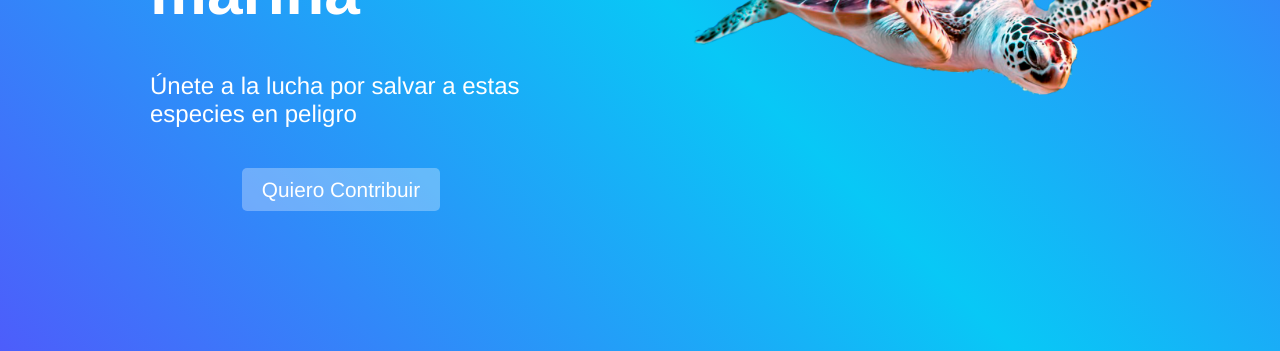
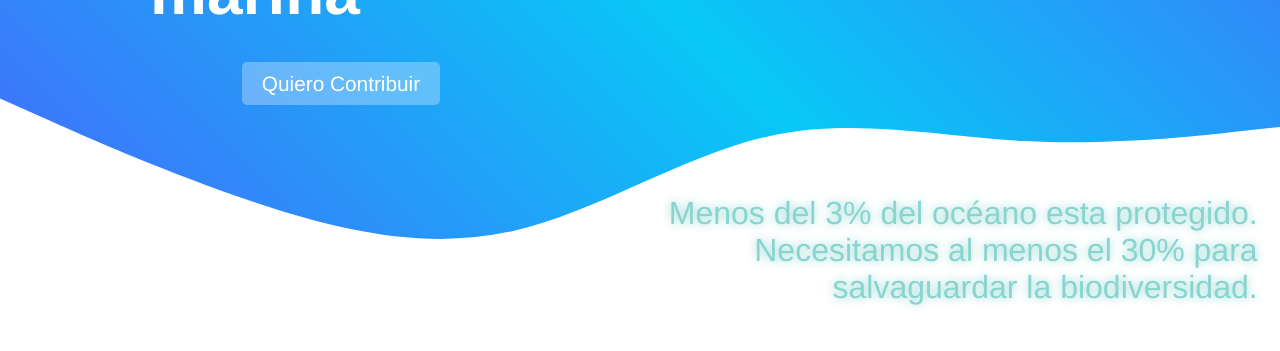
Before and after one commit to JosafatJimenezB/HacktTheOcean-Hackaton, a Vue app in the folder client/: page /#/ in a window 1280 px wide. Shown: the part 446-797 px from the top of the page. Built offline with nearby package versions, Linux system fonts and the light colour scheme.

Commit message:
add: agregando un wave a la landing

```diff
--- a/client/src/App.vue
+++ b/client/src/App.vue
@@ -4,6 +4,7 @@
 </template>
 
 <style>
+
 #app {
   font-family: Avenir, Helvetica, Arial, sans-serif;
   -webkit-font-smoothing: antialiased;
--- a/client/src/components/LandingPage.vue
+++ b/client/src/components/LandingPage.vue
@@ -8,6 +8,8 @@
         <div class="img-container">
             <img src="../assets/tortuga-carey.png" alt="">
         </div>
+        <svg xmlns="http://www.w3.org/2000/svg" viewBox="0 0 1440 320"><path fill="#ffffff" fill-opacity="1" d="M0,32L48,53.3C96,75,192,117,288,149.3C384,181,480,203,576,181.3C672,160,768,96,864,74.7C960,53,1056,75,1152,80C1248,85,1344,75,1392,69.3L1440,64L1440,320L1392,320C1344,320,1248,320,1152,320C1056,320,960,320,864,320C768,320,672,320,576,320C480,320,384,320,288,320C192,320,96,320,48,320L0,320Z"></path></svg>
+        <p>Menos del 3% del océano esta protegido.<br> Necesitamos al menos el 30% para <br>salvaguardar la biodiversidad.</p>
     </div>
 </template>
 
@@ -20,6 +22,24 @@
         padding: 0 50px;
         gap: 1rem;;
         box-sizing: border-box;
+        position: relative;
+    }
+
+    .container p{
+        position: absolute;
+        bottom: 1rem;
+        right: 1.4rem;
+        font-size: 2rem;
+        text-align: end;
+        color: #89D4CF;
+        text-shadow: 0px 0px 10px #89D4CF;
+    }
+
+    svg{
+        position: absolute;
+        bottom: 0;
+        left: 0;
+        width: 100%;
     }
 
     .text-container{
@@ -54,9 +74,7 @@
     }
 
     .img-container{
-        display: flex;
-        justify-content: center;
-        align-items: center;
+        padding: 150px 0 0;
     }
 
     .img-container img{
```
